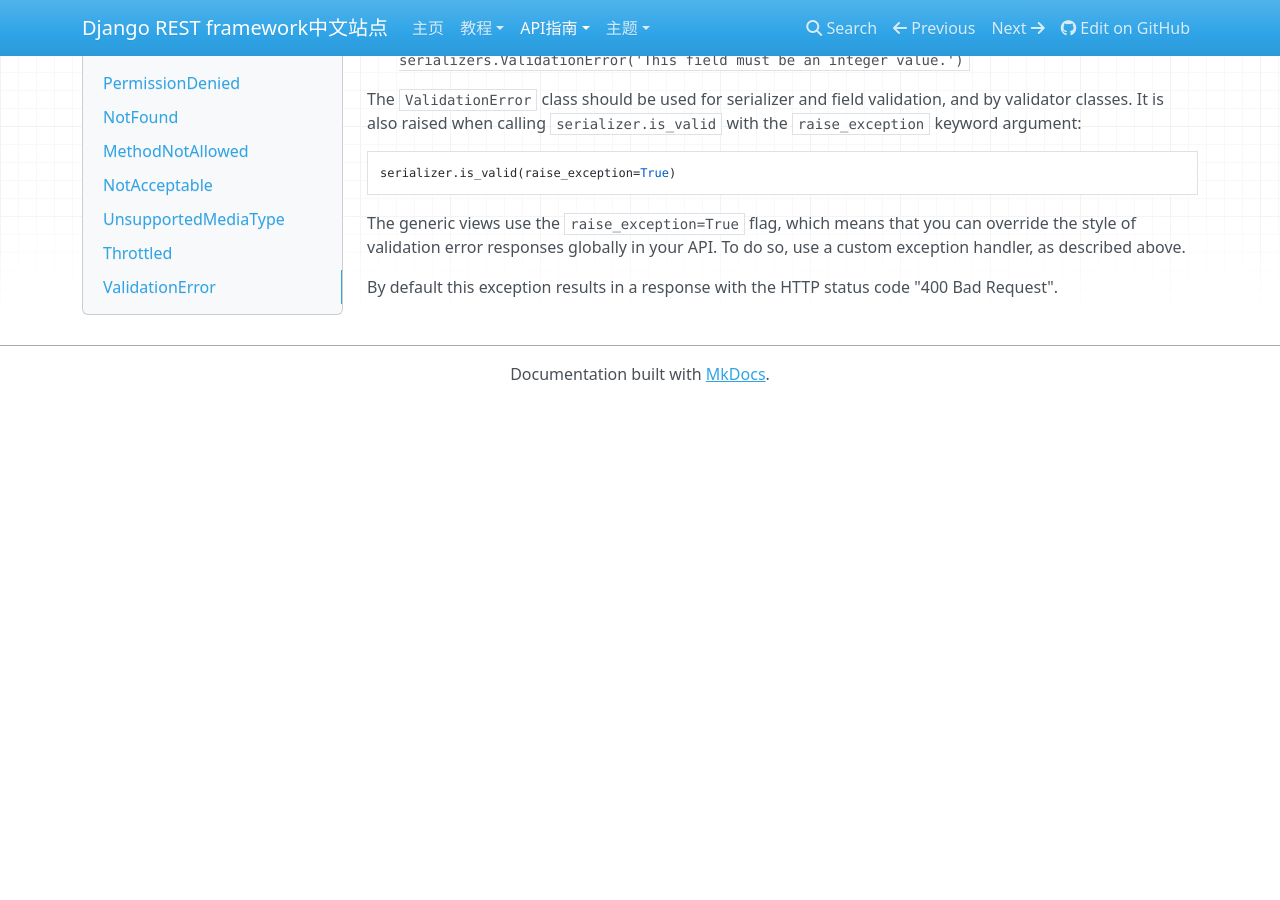
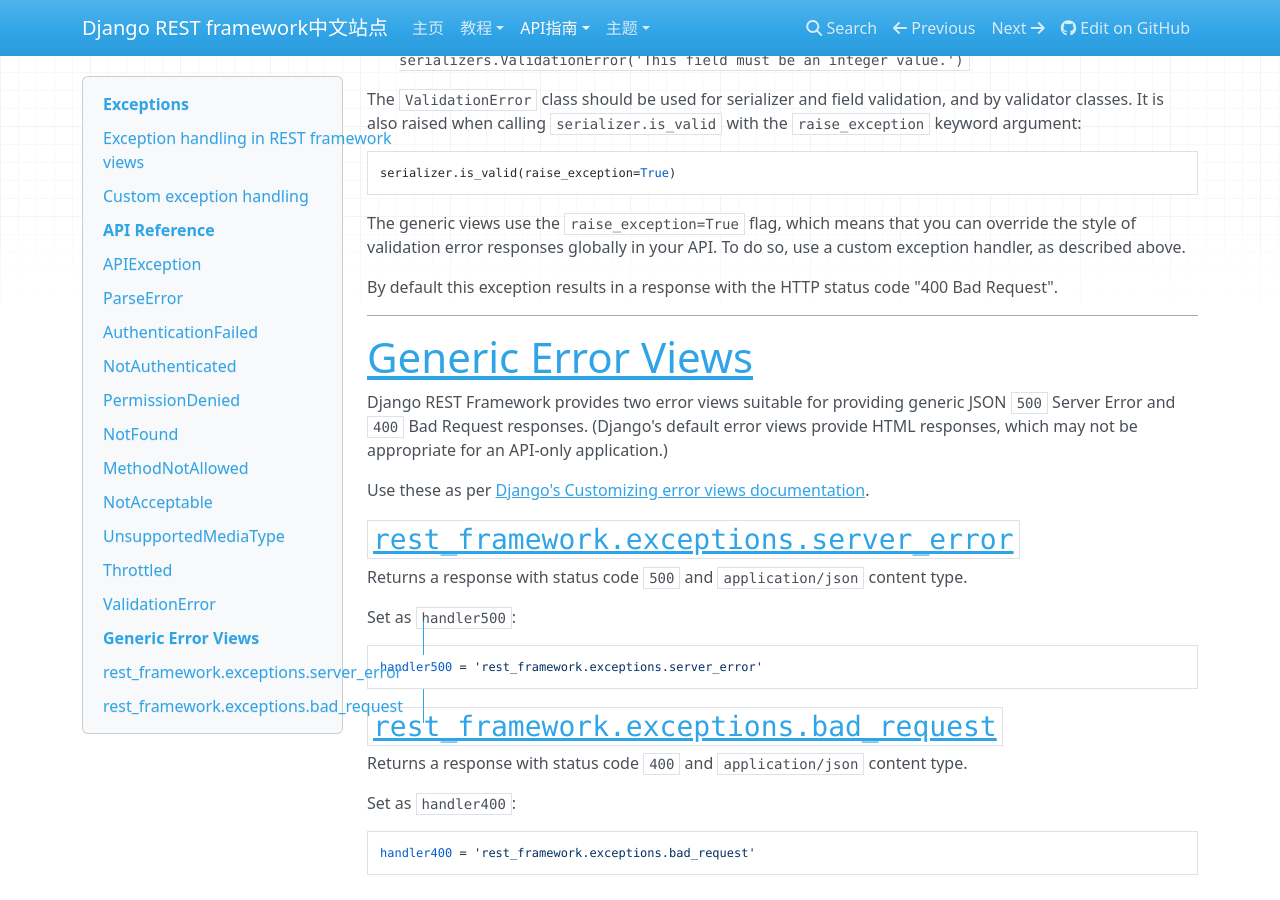
Before and after one commit to Q1mi/Django-REST-framework-documentation, an MkDocs documentation site: the page built from docs/api-guide/exceptions.md, in a window 1280 px wide and 900 px high, scrolled down 5297 px. Built offline with MkDocs 1.6.1, drawn with Linux system fonts in a browser that asks for light colours; nearby versions of some CDN libraries; before the commit the page ends 5699 px from its top, so only the background shows below that; some of the changed text lies outside the part shown.

Commit message:
更新了exception章的中文翻译和英文原文。

```diff
--- a/docs/api-guide/exceptions.md
+++ b/docs/api-guide/exceptions.md
@@ -1,4 +1,7 @@
-source: exceptions.py
+---
+source:
+    - exceptions.py
+---
 
 # Exceptions
 
@@ -35,7 +38,7 @@ Might receive an error response indicating that the `DELETE` method is not allow
 
 Validation errors are handled slightly differently, and will include the field names as the keys in the response. If the validation error was not specific to a particular field then it will use the "non_field_errors" key, or whatever string value has been set for the `NON_FIELD_ERRORS_KEY` setting.
 
-Any example validation error might look like this:
+An example validation error might look like this:
 
     HTTP/1.1 400 Bad Request
     Content-Type: application/json
@@ -230,5 +233,33 @@ The generic views use the `raise_exception=True` flag, which means that you can
 
 By default this exception results in a response with the HTTP status code "400 Bad Request".
 
-[cite]: http://www.doughellmann.com/articles/how-tos/python-exception-handling/index.html
+
+---
+
+# Generic Error Views
+
+Django REST Framework provides two error views suitable for providing generic JSON `500` Server Error and
+`400` Bad Request responses. (Django's default error views provide HTML responses, which may not be appropriate for an
+API-only application.)
+
+Use these as per [Django's Customizing error views documentation][django-custom-error-views].
+
+## `rest_framework.exceptions.server_error`
+
+Returns a response with status code `500` and `application/json` content type.
+
+Set as `handler500`:
+
+    handler500 = 'rest_framework.exceptions.server_error'
+
+## `rest_framework.exceptions.bad_request`
+
+Returns a response with status code `400` and `application/json` content type.
+
+Set as `handler400`:
+
+    handler400 = 'rest_framework.exceptions.bad_request'
+
+[cite]: https://doughellmann.com/blog/2009/06/19/python-exception-handling-techniques/
 [authentication]: authentication.md
+[django-custom-error-views]: https://docs.djangoproject.com/en/dev/topics/http/views/#customizing-error-views
```
Also changed, not shown: docs/api-guide/exceptions_zh.md (added, +264 -0 lines).
